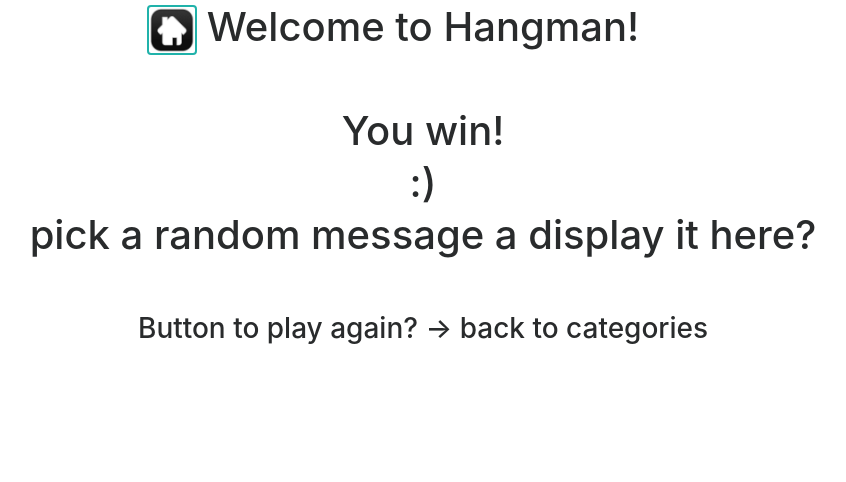
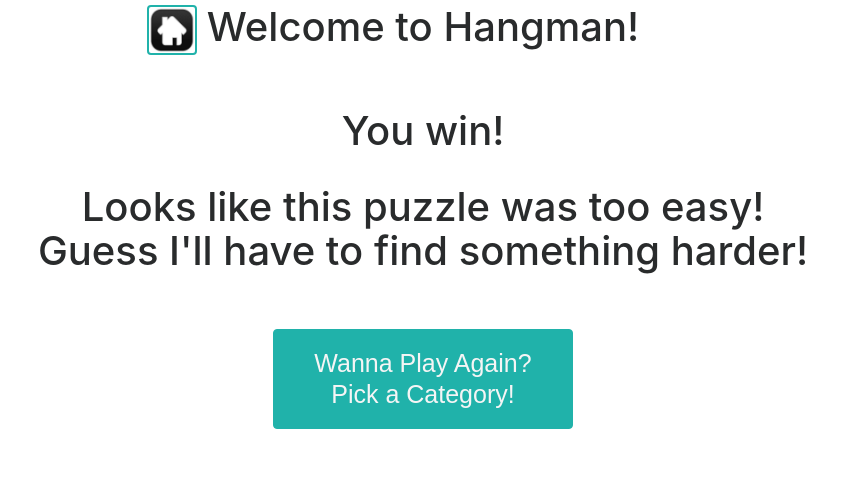
Before and after one commit to mnaray5/Project2, a plain HTML site: page winner.html in a window 1280 px wide. Shown: the whole page, without its empty margins (217-1063 px from the left). Drawn offline with nearby package versions, Linux system fonts and the light colour scheme.

Commit message:
winner/loser messages and buttons to go back to categories page

```diff
--- a/winner.html
+++ b/winner.html
@@ -12,6 +12,12 @@
     <script src="https://cdnjs.cloudflare.com/ajax/libs/seedrandom/2.4.2/seedrandom.js"></script>
 </head>
 <body>
+    <script>
+        messages = ["Congrats!  " + "<br />"+ "You Solved the Puzzle!",
+                    "You found the Answer! " + "<br />"+ " Looks like you're ready for Wheel of Fortune!",
+                    "Looks like this puzzle was too easy! " + "<br />"+ " Guess I'll have to find something harder!",
+                    "You solved the Puzzle! " + "<br />"+ " Next Stop: Wheel of Fortune!"];
+    </script>
     <div style = "text-align: center;">
         <div style="display: inline-flex; padding-top: 5px;">
             <button class="btn" style="font-size: 30px; width: 50px; height: 50px; vertical-align: top; background:url('images/homeIcon.jfif'); border: 2px solid lightseagreen; background-size: 50px 50px;  background-repeat: no-repeat; background-position: center;" onclick="location.href='index.html';"></button>
@@ -24,15 +30,18 @@
 
     <div style = "text-align: center;">
         <h1>You win!</h1>
-        <h1 id = "message">change message here?</h1>
-        <h1>pick a random message a display it here?</h1>
+        <br>
+        <h1 id = "message"></h1>
         <br>
         <br>
-        <h3>Button to play again? -> back to categories</h3>
+        <div class = "cButton">
+            <button class="btn" onclick="location.href='categories.html';" style = "text-align: center; width: 300px; height: 100px; font-size: 25px;">Wanna Play Again? <br> Pick a Category!</button>
+        </div>
     </div>
 
     <script>
-        document.getElementById("message").innerHTML = ":)";
+        wMess = messages[Math.floor(Math.random() * messages.length)];
+        document.getElementById("message").innerHTML = wMess;
     </script>
 
 </body>
```
Also changed, not shown: food.html (+0 -1 lines), loser.html (+19 -3 lines).
